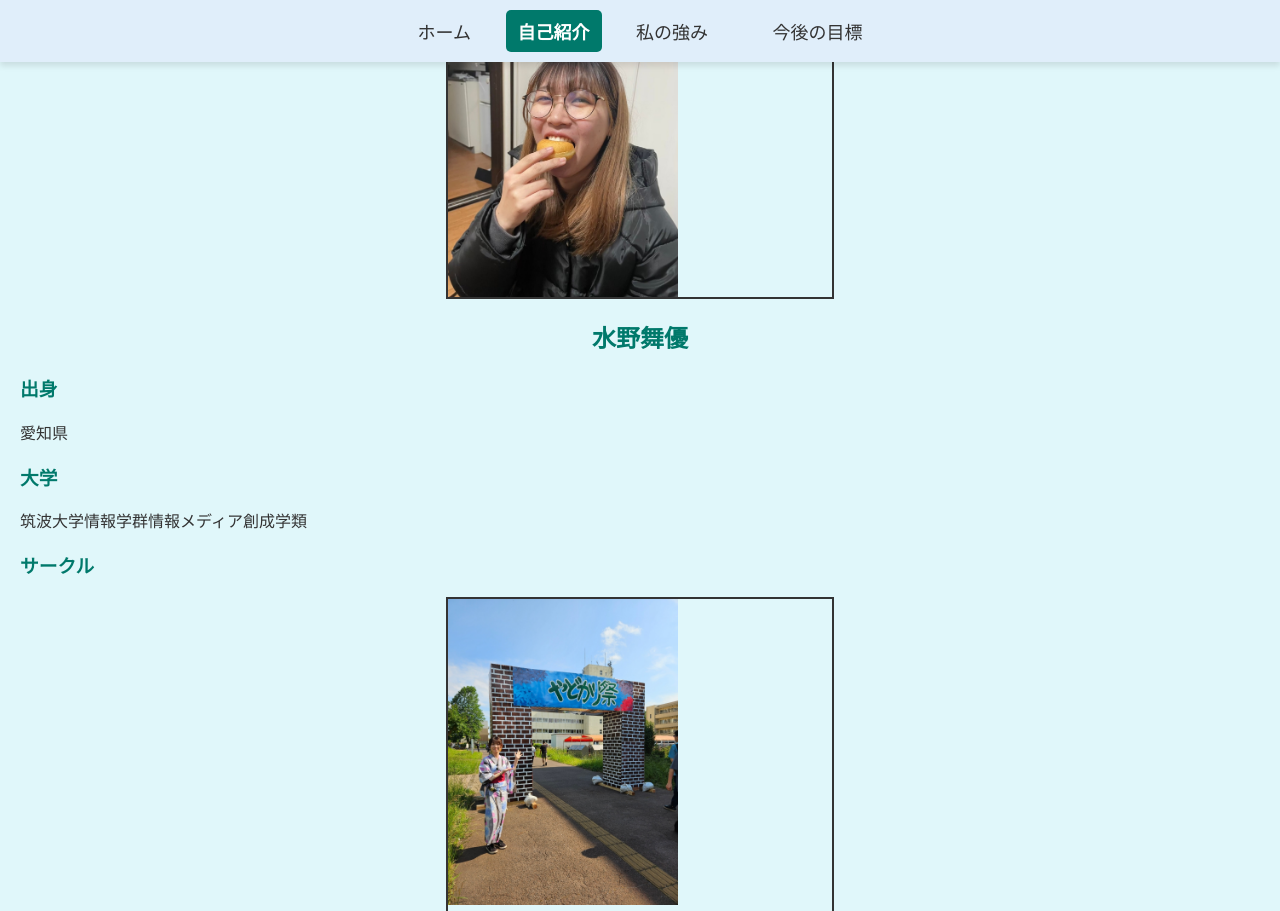
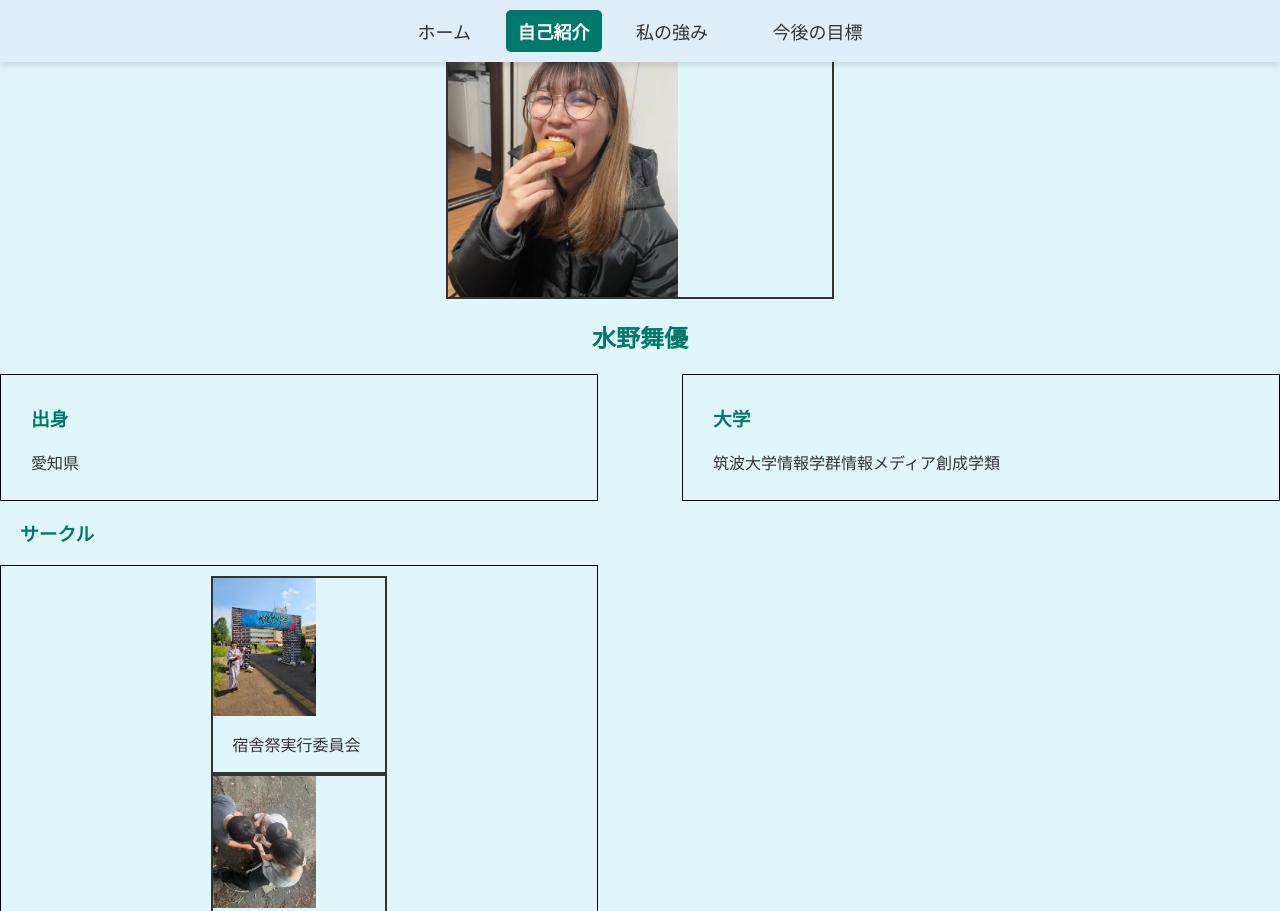
Before and after one commit to mizumayu/mizumayu, a plain HTML site: page intro.html in a window 1280 px wide. Shown: the top 911 px of the page. Drawn offline with Linux system fonts and the light colour scheme.

Commit message:
Update style_intro.css

```diff
--- a/style_intro.css
+++ b/style_intro.css
@@ -51,6 +51,17 @@ nav ul li a:hover{
   font-weight: bold;
 }
 
+.flex{
+  display: flex;
+  justify-content: space-between;
+}
+
+.box{
+  border: 1px solid #000;
+  padding: 10px;
+  width: 45%;
+}
+
 h2 {
   color: #00796b; /* 深緑色のタイトル */
   text-align: center;
```
